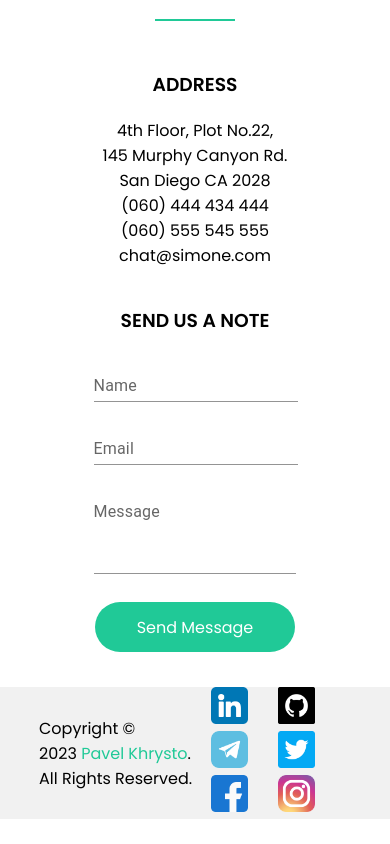
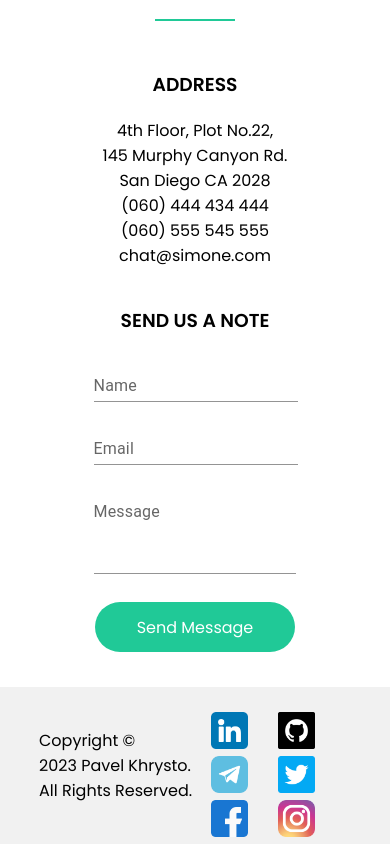
Before and after one commit to Pavlik1996/portfolio, a React (Create React App) app: page / in a window 390 px wide. Shown: the part 3288-4132 px from the top of the page. Before the commit the page ends 4107 px from the top, so only its background shows below. Built offline with nearby package versions, Linux system fonts and the light colour scheme.

Commit message:
fixed icons

```diff
--- a/src/footer/Footer.module.scss
+++ b/src/footer/Footer.module.scss
@@ -12,15 +12,20 @@
         display: flex;
         justify-content: space-between;
         align-items: center;
-    }
 
-    .container span {
-        color: $primaryColor;
+        .icons {
+            @media screen and (max-width: 522px) {
+                margin-top: 25px
+            }
+            .icon {
+                margin: 0 15px 0px 15px;
+                width: 37px;
+
+            }
+        }
     }
 
 
-    .icon {
-        margin: 0 15px 0px 15px;
-        width: 37px;
-    }
+
+
 }
--- a/src/footer/Footer.tsx
+++ b/src/footer/Footer.tsx
@@ -20,7 +20,7 @@ export const Footer = () => {
           <span>Pavel Khrysto</span>
           . All Rights Reserved.
         </div>
-        <div>
+        <div className={s.icons}>
           <a href="https://www.linkedin.com/in/pavel-khrysto/" target="_blank">
             <img src={linkedin} alt="linkedin" className={s.icon} />
           </a>
```
